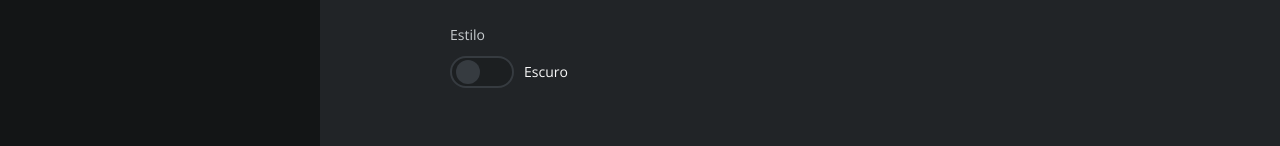
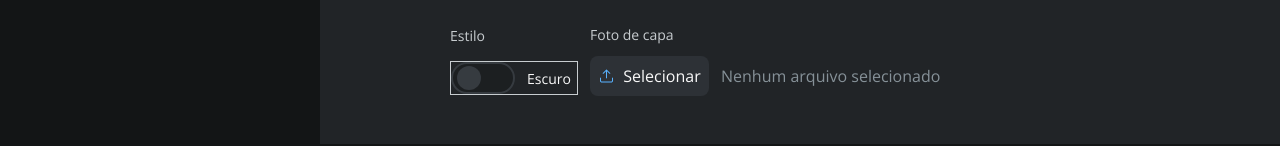
Before and after one commit to Rovatore/Projeto-formul-rio-de-convite, a plain HTML site: page index.html in a window 1280 px wide. Shown: the part 1377-1523 px from the top of the page. Drawn offline with nearby package versions, Linux system fonts and the light colour scheme.

Commit message:
Ajustando o Switch e Finalizando o botão de UPLOAD

```diff
--- a/index.html
+++ b/index.html
@@ -121,8 +121,8 @@
            <span id="text-label">Tema do evento</span>
 
       <div class="labels-container">
+        <div class="label">
 
-        <div class="label">
             <input type="checkbox" id="card1" class="checkbox-card">
             <label for="card1">
               <img src="./assets/Fotos/Aniversário.png" alt="">
@@ -222,23 +222,30 @@
 
       </div>
 
-      <span id="text-label">Estilo</span>
+      <div class="outros-container">
       <div class="container-switch">
+          <legend id="text-label">Estilo
+           <div class="full-switch"></legend>
         <div class="switch-container">
           <label  class="switch">
           <input type="checkbox">
           <span class="slider"></span>
-
         </label>
-
       </div>
-            <span class="mode-text"></span>
-            </div>
-      </div>
+        <span class="mode-text"></span>
+       </div>
+                  </div>
+                  <div class="upload-container">
+                    <legend id="text-label">Foto de capa
+                        <div class="upload"></legend>
+            <button class="upload-btn"><img src="./assets/icons/upload-blue.svg" alt=""><Span>Selecionar</Span></button>
+            <span>Nenhum arquivo selecionado</span>
+        </div>
+          </div>
       </fieldset>
     </form>
   </div>
-  </div>
+</div>
 </main>
 </body>
 </html>
--- a/styles/labels.css
+++ b/styles/labels.css
@@ -1,31 +1,29 @@
-.container-switch{
+.labels-container{
+
+  width: fit-content;
   display: flex;
-  flex-direction: row;
-  align-items: center;
-  gap: 10px;
+  justify-content: center;
+  align-items: flex-start;
+  flex-direction: column;
+  margin-top: 16px;
 }
+
 .label{
   display: flex;
-  flex-direction: row;
   justify-content: flex-start;
-  width: fit-content;
+  align-items: center;
   flex-wrap: wrap;
-  margin-top: 16px;
   gap: 8px;
   margin-bottom: 28px;
 }
 
 .checkbox-card {
   display: none;
-  border: 1px solid;
 }
 
 .checkbox-card + label {
-  display: inline-block;
   width: 134px;
   height: 103px;
-
-  border: 8px;
   border-radius: 8px;
   text-align: center;
   cursor: pointer;
@@ -52,9 +50,22 @@
 
 
 /*Switch*/
+ .outros-container{
 
+      width: fit-content;
+      display: flex;
+      align-items: center;
+      gap: 12px;
+    }
+    .full-switch{
+      display: flex;
+      border: 1px solid;
+      justify-content: center;
+      align-items: center;
+      gap: 12px;
+      margin-top: 16px;
+    }
 .switch-container{
-  margin-top: 12px;
   display: flex;
   width: 64px;
   height: 32px;
@@ -62,15 +73,12 @@
   border: 2px solid var(--input-stroke);
   padding-top: 10px;
   padding-left: 4px;
-
   border-radius: 999px;
   background-color: var(--input-base);
   transition: background-color 0.5s, color 0.5s;
 }
 
 .switch {
-  position: relative;
-  display: inline-block;
   width: 60px;
   height: 34px;
 }
@@ -79,7 +87,6 @@
   display: none;
 }
 .slider {
-  position: absolute;
   cursor: pointer;
   background-color: var(--input-stroke);
   transition: .4s;
@@ -108,7 +115,7 @@ input:checked + .slider:before{
   content: "";
   font: var(--body-sm);
   color: var(--text-heading);
-  margin-top: 10px;
+  min-width: 50px;
 }
 .mode-text::before{
   content: "Escuro";
@@ -121,3 +128,42 @@ input:checked + .slider:before{
 .switch-container:has(input:checked) {
   background-color: var(--brand-light);
 }
+   .upload-container{
+    display: flex;
+
+    justify-content: center;
+    align-items: center;
+
+   }
+   .upload{
+          display: flex;
+          align-items: center;
+          margin-top: 12px;
+          text-align: center;
+          width: fit-content;
+          gap: 12px;
+      .upload-btn{
+        display: flex;
+        justify-content: center;
+        align-items: center;
+        gap: 8px;
+        border: none;
+        width: 119px;
+        height: 40px;
+        background-color: var(--shape-button);
+        border-radius: 8px;
+
+
+
+        span{
+          font: var(--body-md);
+          color: var(--text-heading);
+
+        }
+      }
+      span{
+        font: var(--body-md);
+        color: var(--input-placeholder);
+
+      }
+    }
--- a/styles/utilitarios.css
+++ b/styles/utilitarios.css
@@ -154,3 +154,7 @@
         #input-text:hover{
           border: 1px solid var(--brand-light);
         }
+
+     #hidden{
+      visibility: hidden;
+     }
```
